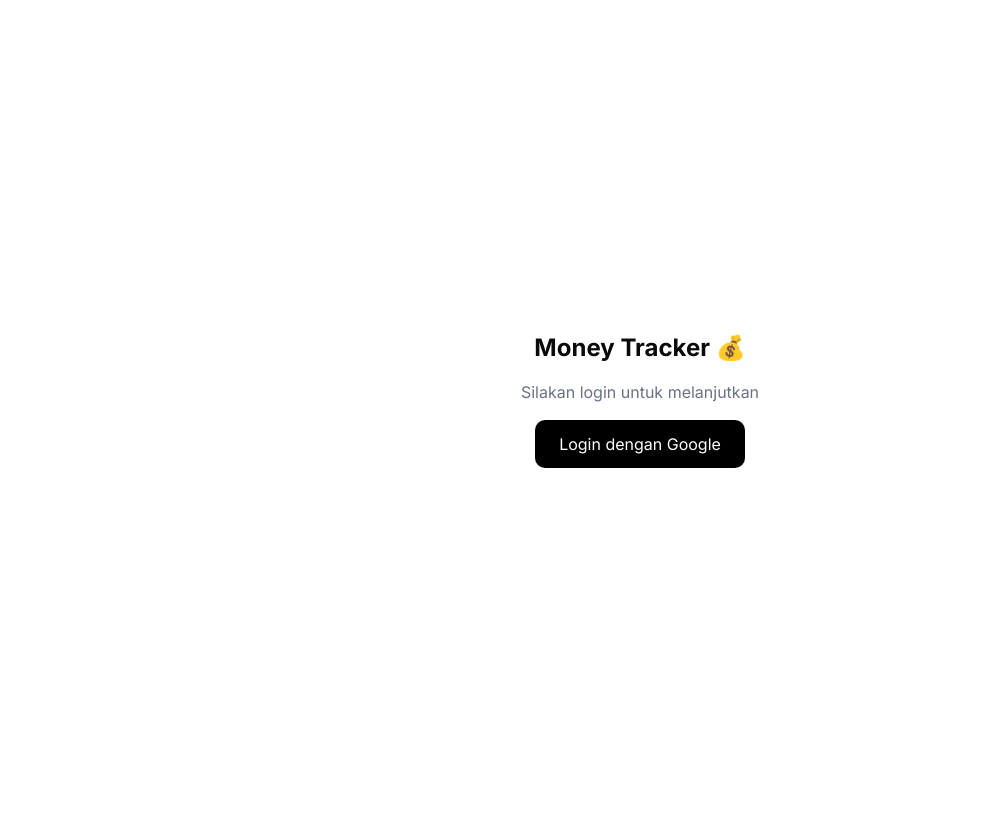
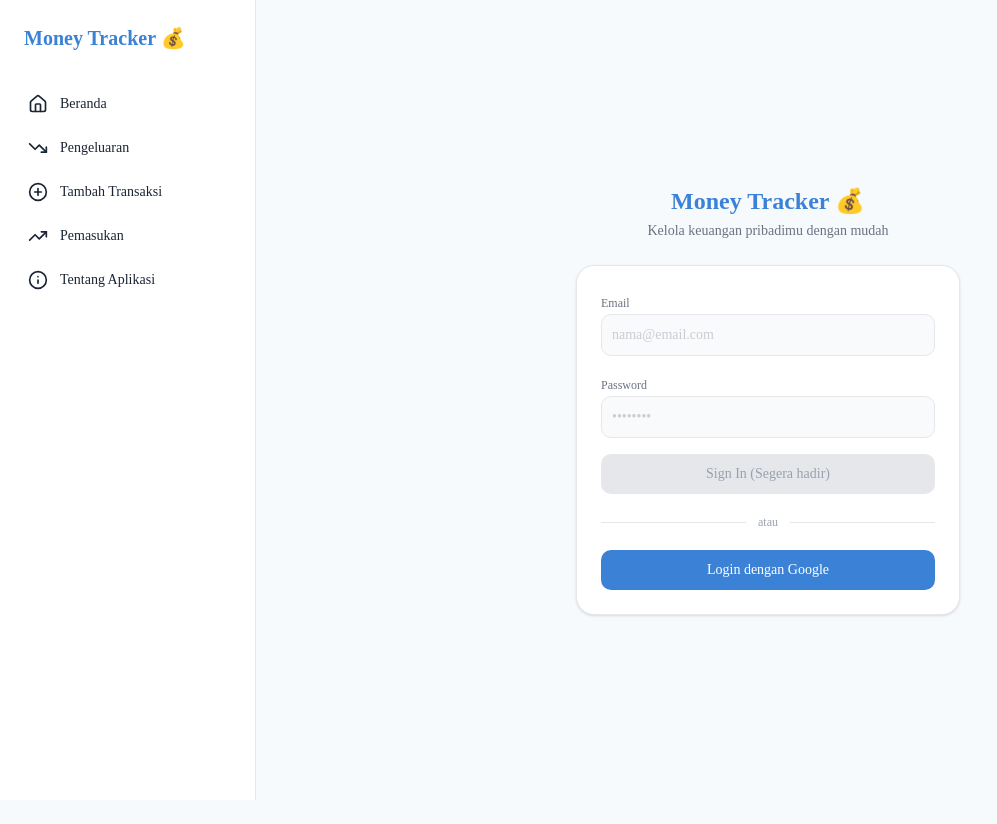
Before and after one commit to Fahri-ui/Money_Tracker, a Next.js app: page /login in a window 1280 px wide. Shown: the whole page, without its empty margins (0-997 px from the left). Before the commit the page ends 800 px from the top, so only its background shows below. Built offline with nearby package versions, Linux system fonts and the light colour scheme; no server answers; sample sign-in values are in the browser's storage.

Commit message:
start ui development

```diff
--- a/app/globals.css
+++ b/app/globals.css
@@ -46,6 +46,13 @@
   --radius-2xl: calc(var(--radius) * 1.8);
   --radius-3xl: calc(var(--radius) * 2.2);
   --radius-4xl: calc(var(--radius) * 2.6);
+  --color-primary: #3B82D6;
+  --color-primary-dark: #2E6FC9;
+  --color-secondary: #8DD3F8;
+  --color-income: #0E8B9E;
+  --color-expense: #F0956B;
+  --color-background: #F7FAFC;
+  --color-foreground: #1A2433;
 }
 
 :root {
@@ -117,6 +124,11 @@
   --sidebar-ring: oklch(0.556 0 0);
 }
 
+body {
+  background-color: var(--color-background);
+  color: var(--color-foreground);
+}
+
 @layer base {
   * {
     @apply border-border outline-ring/50;
--- a/app/layout.tsx
+++ b/app/layout.tsx
@@ -1,32 +1,34 @@
 import type { Metadata } from "next";
-import { Geist, Geist_Mono, Inter } from "next/font/google";
+import { auth } from "@/auth";
+import Sidebar from "@/components/layout/sidebar";
+import BottomNav from "@/components/layout/bottom-nav";
 import "./globals.css";
-import { cn } from "@/lib/utils";
-
-const inter = Inter({subsets:['latin'],variable:'--font-sans'});
-
-const geistSans = Geist({
-  variable: "--font-geist-sans",
-  subsets: ["latin"],
-});
-
-const geistMono = Geist_Mono({
-  variable: "--font-geist-mono",
-  subsets: ["latin"],
-});
 
 export const metadata: Metadata = {
-  title: "Create Next App",
-  description: "Generated by create next app",
+  title: "Money Tracker",
+  description: "Aplikasi pencatat keuangan pribadi",
 };
 
-export default function RootLayout({ children }: LayoutProps<"/">) {
+export default async function RootLayout({
+  children,
+}: {
+  children: React.ReactNode;
+}) {
+  const session = await auth();
+
   return (
-    <html
-      lang="en"
-      className={cn("h-full", "antialiased", geistSans.variable, geistMono.variable, "font-sans", inter.variable)}
-    >
-      <body className="min-h-full flex flex-col">{children}</body>
+    <html lang="id">
+      <body>
+        {session ? (
+          <div className="min-h-screen">
+            <Sidebar />
+            <main className="pb-24 md:ml-64 md:pb-6">{children}</main>
+            <BottomNav />
+          </div>
+        ) : (
+          children
+        )}
+      </body>
     </html>
   );
 }
--- a/app/login/page.tsx
+++ b/app/login/page.tsx
@@ -1,15 +1,55 @@
+// app/login/page.tsx
 import { signIn } from "@/auth";
 
-export default function LoginPage(){
-    return (
-        <main className="flex min-h-screen flex-col items-center justify-center gap-4">
-            <h1 className="text-2xl font-bold">Money Tracker 💰</h1>
-            <p className="text-gray-500">Silakan login untuk melanjutkan</p>
-        <form action={async () => { "use server"; await signIn("google", { redirectTo: "/" });}}>
-            <button type="submit"className="rounded-lg bg-black px-6 py-3 text-white hover:bg-gray-800">
-                Login dengan Google
+export default function LoginPage() {
+  return (
+    <main className="flex min-h-screen flex-col items-center justify-center gap-6 bg-background px-6">
+        <div className="text-center">
+            <h1 className="text-2xl font-bold text-primary">Money Tracker 💰</h1>
+            <p className="mt-1 text-sm text-gray-500">Kelola keuangan pribadimu dengan mudah</p>
+        </div>
+
+        <div className="w-full max-w-sm space-y-4 rounded-2xl border border-gray-200 bg-white p-6 shadow-sm">
+            <div className="space-y-1">
+                <label className="text-xs font-medium text-gray-500">Email</label>
+                <input
+                    type="email"
+                    disabled
+                    placeholder="nama@email.com"
+                    className="w-full rounded-lg border border-gray-200 bg-gray-50 p-2.5 text-sm text-gray-400"/>
+            </div>
+            <div className="space-y-1">
+                <label className="text-xs font-medium text-gray-500">Password</label>
+                <input
+                    type="password"
+                    disabled
+                    placeholder="••••••••"
+                    className="w-full rounded-lg border border-gray-200 bg-gray-50 p-2.5 text-sm text-gray-400"/>
+            </div>
+            <button
+                disabled
+                className="w-full cursor-not-allowed rounded-lg bg-gray-200 py-2.5 text-sm font-medium text-gray-400">
+                Sign In (Segera hadir)
             </button>
-        </form>
+
+            <div className="relative flex items-center py-1">
+                <div className="flex-1 border-t border-gray-200" />
+                <span className="px-3 text-xs text-gray-400">atau</span>
+                <div className="flex-1 border-t border-gray-200" />
+            </div>
+
+            <form
+                action={async () => {
+                    "use server";
+                    await signIn("google", { redirectTo: "/" });
+                }}>
+                <button
+                    type="submit"
+                    className="flex w-full items-center justify-center gap-2 rounded-lg bg-primary py-2.5 text-sm font-medium text-white transition hover:bg-primary-dark">
+                    Login dengan Google
+                </button>
+            </form>
+        </div>
     </main>
-    );
+  );
 }
--- /dev/null
+++ b/components/layout/bottom-nav.tsx
@@ -0,0 +1,47 @@
+"use client";
+
+import Link from "next/link";
+import { usePathname } from "next/navigation";
+import { Home, TrendingDown, TrendingUp, Info, Plus } from "lucide-react";
+
+const menu = [
+    { href: "/", label: "Beranda", icon: Home },
+    { href: "/expense", label: "Pengeluaran", icon: TrendingDown },
+    { href: "/transactions/new", label: "Tambah", icon: Plus, isFab: true },
+    { href: "/income", label: "Pemasukan", icon: TrendingUp },
+    { href: "/about", label: "Tentang", icon: Info },
+];
+
+export default function BottomNav() {
+    const pathname = usePathname();
+
+    return (
+        <nav className="fixed inset-x-0 bottom-0 z-50 flex items-center justify-around border-t border-gray-200 bg-white py-2 md:hidden">
+            {menu.map((item) => {
+                if (item.isFab) {
+                    return (
+                        <Link
+                        key={item.href}
+                        href={item.href}
+                        className="-mt-8 flex h-14 w-14 items-center justify-center rounded-full bg-primary text-white shadow-lg shadow-primary/40 transition active:scale-95">
+                            <item.icon size={26} />
+                        </Link>
+                    );
+                }
+
+                const isActive = pathname === item.href;
+                return (
+                    <Link
+                        key={item.href}
+                        href={item.href}
+                        className={`flex flex-col items-center gap-0.5 px-2 py-1 text-xs ${
+                        isActive ? "text-primary" : "text-gray-400"
+                        }`}>
+                        <item.icon size={22} />
+                        {item.label}
+                    </Link>
+                );
+            })}
+        </nav>
+    );
+}
--- /dev/null
+++ b/components/layout/sidebar.tsx
@@ -0,0 +1,31 @@
+import Link from "next/link";
+import { Home, TrendingDown, TrendingUp, Info, PlusCircle } from "lucide-react";
+
+const menu = [
+    { href: "/", label: "Beranda", icon: Home },
+    { href: "/expense", label: "Pengeluaran", icon: TrendingDown },
+    { href: "/transactions/new", label: "Tambah Transaksi", icon: PlusCircle },
+    { href: "/income", label: "Pemasukan", icon: TrendingUp },
+    { href: "/about", label: "Tentang Aplikasi", icon: Info },
+];
+
+export default function Sidebar() {
+    return (
+        <aside className="hidden md:flex md:fixed md:inset-y-0 md:w-64 md:flex-col border-r border-gray-200 bg-white px-4 py-6">
+            <div className="mb-8 px-2">
+                <span className="text-xl font-bold text-primary">Money Tracker 💰</span>
+            </div>
+            <nav className="flex flex-col gap-1">
+                {menu.map((item) => (
+                <Link
+                    key={item.href}
+                    href={item.href}
+                    className="flex items-center gap-3 rounded-lg px-3 py-2.5 text-sm font-medium text-foreground transition hover:bg-secondary/30">
+                    <item.icon size={20} />
+                    {item.label}
+                </Link>
+                ))}
+            </nav>
+        </aside>
+    );
+}
```
